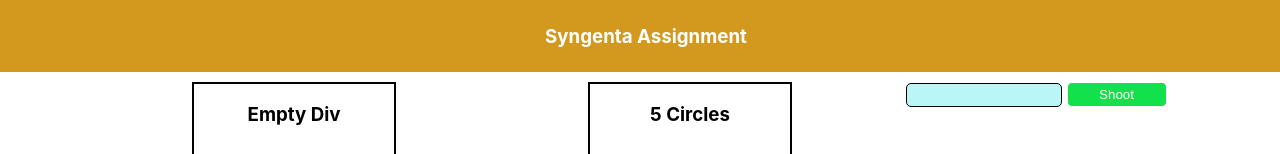
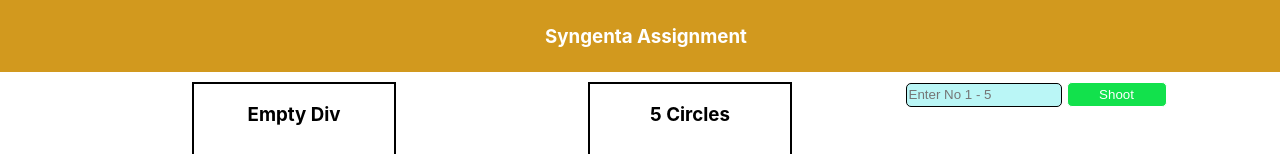
Before and after one commit to bheema-284/syngenta, a React (Vite) app in the folder my_app/: page / in a window 1280 px wide. Shown: the top 154 px of the page. Built offline with nearby package versions, Linux system fonts and the light colour scheme.

Commit message:
Update Circles.jsx

```diff
--- a/my_app/src/components/Circles.jsx
+++ b/my_app/src/components/Circles.jsx
@@ -13,6 +13,7 @@
     return (
       <div>
         <input
+          placeholder = "Enter No 1 - 5"
           type="number"
           onChange={(e) => {
             setValue(e.target.value);
```
